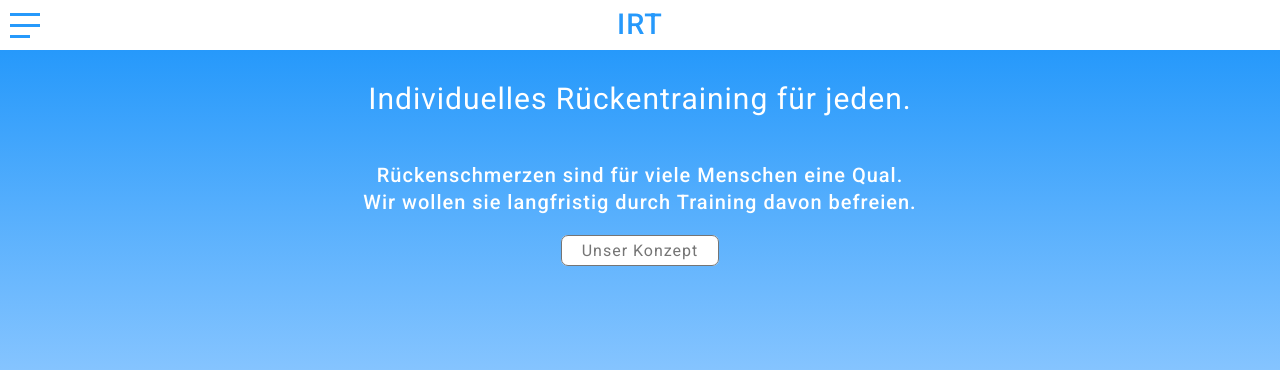
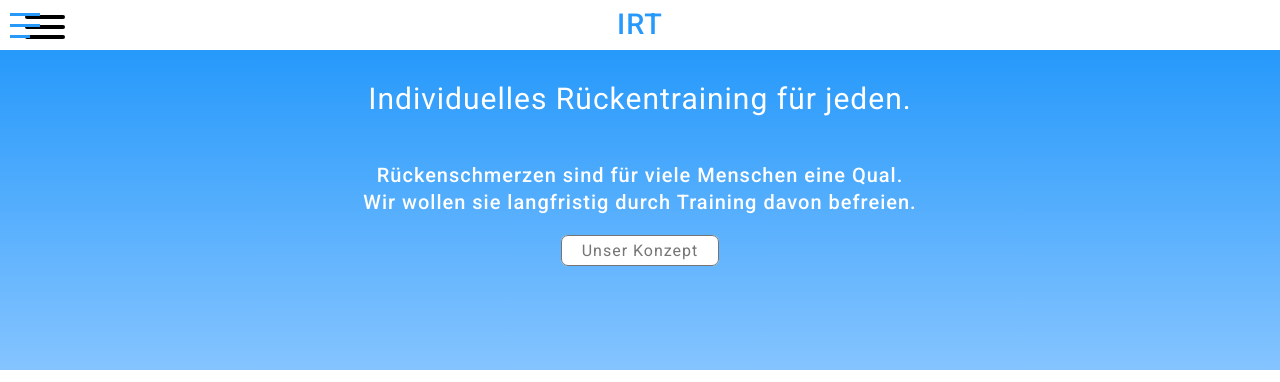
Before and after one commit to pbizimis/IRT, a Flask app: page / in a window 1280 px wide. Shown: the top 382 px of the page. Run offline with Flask 2, Linux system fonts and the light colour scheme.

Commit message:
navbar update

```diff
--- a/irtp/static/index.css
+++ b/irtp/static/index.css
@@ -145,3 +145,79 @@ body {
     height: 25em;
     margin-top: 15px;
 }
+
+/*
+TESTING
+*/
+.hamburger--spin .hamburger-inner {
+    transition-duration: 0.22s;
+    transition-timing-function: cubic-bezier(0.55, 0.055, 0.675, 0.19); }
+    .hamburger--spin .hamburger-inner::before {
+      transition: top 0.1s 0.25s ease-in, opacity 0.1s ease-in; }
+    .hamburger--spin .hamburger-inner::after {
+      transition: bottom 0.1s 0.25s ease-in, transform 0.22s cubic-bezier(0.55, 0.055, 0.675, 0.19); }
+
+  .hamburger--spin.is-active .hamburger-inner {
+    transform: rotate(225deg);
+    transition-delay: 0.12s;
+    transition-timing-function: cubic-bezier(0.215, 0.61, 0.355, 1); }
+    .hamburger--spin.is-active .hamburger-inner::before {
+      top: 0;
+      opacity: 0;
+      transition: top 0.1s ease-out, opacity 0.1s 0.12s ease-out; }
+    .hamburger--spin.is-active .hamburger-inner::after {
+      bottom: 0;
+      transform: rotate(-90deg);
+      transition: bottom 0.1s ease-out, transform 0.22s 0.12s cubic-bezier(0.215, 0.61, 0.355, 1); }
+
+      .hamburger {
+        position: absolute;
+        left: 10px;
+        padding: 15px 15px;
+        display: inline-block;
+        cursor: pointer;
+        transition-property: opacity, filter;
+        transition-duration: 0.15s;
+        transition-timing-function: linear;
+        font: inherit;
+        color: inherit;
+        text-transform: none;
+        background-color: transparent;
+        border: 0;
+        margin: 0;
+        overflow: visible; }
+        .hamburger:hover {
+          opacity: 0.7; }
+        .hamburger.is-active:hover {
+          opacity: 0.7; }
+        .hamburger.is-active .hamburger-inner,
+        .hamburger.is-active .hamburger-inner::before,
+        .hamburger.is-active .hamburger-inner::after {
+          background-color: #000; }
+
+      .hamburger-box {
+        width: 40px;
+        height: 24px;
+        display: inline-block;
+        position: relative; }
+
+      .hamburger-inner {
+        display: block;
+        top: 50%;
+        margin-top: -2px; }
+        .hamburger-inner, .hamburger-inner::before, .hamburger-inner::after {
+          width: 40px;
+          height: 4px;
+          background-color: #000;
+          border-radius: 4px;
+          position: absolute;
+          transition-property: transform;
+          transition-duration: 0.15s;
+          transition-timing-function: ease; }
+        .hamburger-inner::before, .hamburger-inner::after {
+          content: "";
+          display: block; }
+        .hamburger-inner::before {
+          top: -10px; }
+        .hamburger-inner::after {
+          bottom: -10px; }
--- a/irtp/static/index.js
+++ b/irtp/static/index.js
@@ -5,3 +5,14 @@ function openNav() {
 function closeNav() {
     document.getElementById("sidenav").style.width = "0";
 }
+
+
+function toggleNavbar() {
+    var element = document.getElementById("test");
+    if(element.classList.contains("is-active")) {
+        element.classList.remove("is-active");
+    } else {
+        element.classList.add("is-active");
+    }
+
+}
--- a/irtp/templates/index.html
+++ b/irtp/templates/index.html
@@ -28,6 +28,11 @@
         <a href="#">FAQ</a>
         <a href="#">Kontakt</a>
     </div>
+    <button id="test" class="hamburger hamburger--spin" type="button" onclick="toggleNavbar()">
+        <span class="hamburger-box">
+          <span class="hamburger-inner"></span>
+        </span>
+    </button>
 </section>
 
 
```
